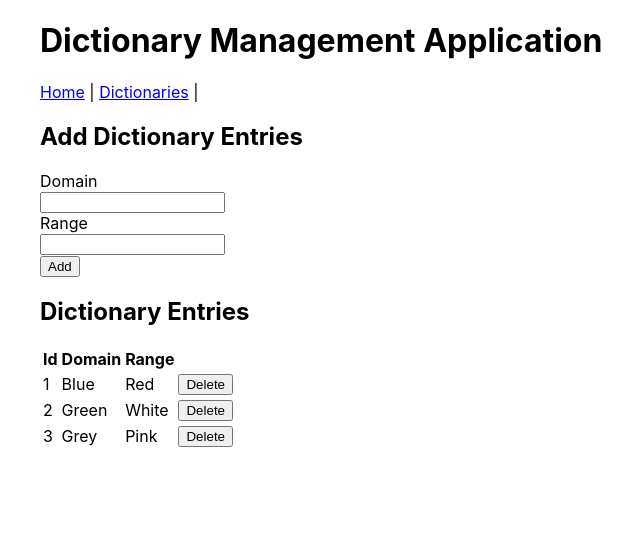
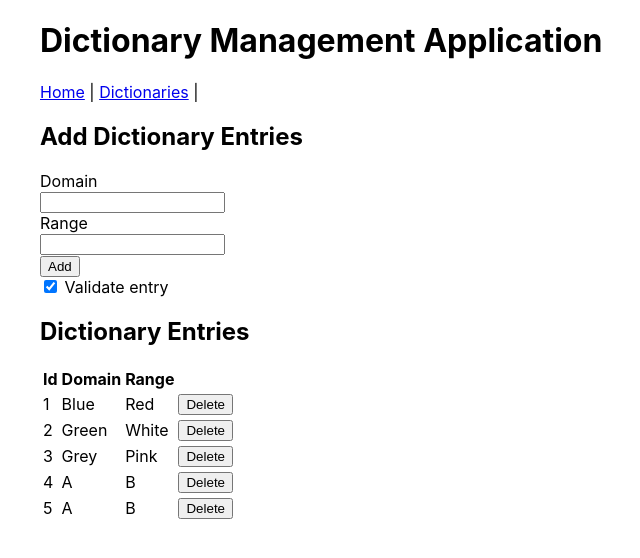
Before and after one commit to radpl/dict-manager, a React (Create React App) app: page /entries/1 in a window 1280 px wide. Shown: the top 558 px of the page, without its empty margins (88-728 px from the left). Built offline with nearby package versions, Linux system fonts and the light colour scheme; data requests are answered from the project's data file.

Commit message:
Error handling in forms

```diff
--- /dev/null
+++ b/src/common/Checkbox.js
@@ -0,0 +1,31 @@
+import React from "react";
+import PropTypes from "prop-types";
+
+const Checkbox = props => {
+  const { name, label, onChange, checked } = props;
+  let formClass = "form-group";
+
+  return (
+    <div className={formClass}>
+      <div>
+        <input
+          type="checkbox"
+          className="form-control"
+          name={name}
+          checked={checked}
+          onChange={onChange}
+        />{" "}
+        {label}
+      </div>
+    </div>
+  );
+};
+
+Checkbox.propTypes = {
+  name: PropTypes.string.isRequired,
+  label: PropTypes.string.isRequired,
+  onChange: PropTypes.func.isRequired,
+  value: PropTypes.string
+};
+
+export default Checkbox;
--- a/src/components/DictList.js
+++ b/src/components/DictList.js
@@ -47,7 +47,7 @@ class DictList extends Component {
 }
 
 DictList.propTypes = {
-  dictionaries: PropTypes.string,
+  dictionaries: PropTypes.array,
   handleDelete: PropTypes.func.isRequired
 };
 
--- a/src/components/EntriesPage.js
+++ b/src/components/EntriesPage.js
@@ -10,11 +10,13 @@ class EntriesPage extends React.Component {
     this.state = {
       entries: null,
       entry: {},
-      dictId: null
+      dictId: null,
+      checked: true
     };
 
     this.handleDelete = this.handleDelete.bind(this);
     this.handleChange = this.handleChange.bind(this);
+    this.handleCheck = this.handleCheck.bind(this);
     this.handleSave = this.handleSave.bind(this);
   }
 
@@ -28,14 +30,17 @@ class EntriesPage extends React.Component {
     });
   };
 
+  handleCheck = event => {
+    const checked = event.target.checked;
+    this.setState({ checked });
+  };
+
   handleSave = async event => {
     event.preventDefault();
+    if (!this.isEntryValid()) return;
+
     const { entry, entries } = this.state;
 
-    const found = entries.find(item => item.domain === entry.domain);
-    if (found) {
-      return;
-    }
     try {
       if (!this.state.dictId) return;
 
@@ -47,13 +52,59 @@ class EntriesPage extends React.Component {
     }
   };
 
-  isEntryValid = (newEntry, existingEntries) => {
+  isEntryValid = () => {
+    const { entry, entries } = this.state;
+    const errors = {};
+    let valid = true;
+
+    if (!this.state.checked) return true;
+
+    //isValue
+    if (!entry.domain) {
+      errors.domain = "Domain is required.";
+      this.setState({ errors });
+      return false;
+    }
+    if (!entry.range) {
+      errors.range = "Range is required.";
+      this.setState({ errors });
+      return false;
+    }
+
     //isDuplicate
+    let found = entries.find(
+      item => item.domain === entry.domain && item.range === entry.range
+    );
+    if (found) {
+      errors.entry = "Error. Duplicate entry found.";
+      this.setState({ errors });
+      return false;
+    }
     //isDuplicateDomain
+    found = entries.find(item => item.domain === entry.domain);
+    if (found) {
+      errors.entry = "Error. Duplicate domain found.";
+      this.setState({ errors });
+      return false;
+    }
     //isCycle
+    found = entries.find(
+      item => item.domain === entry.range && item.range === entry.domain
+    );
+    if (found || entry.domain === entry.range) {
+      errors.entry = "Error. This entry creates cycle.";
+      this.setState({ errors });
+      return false;
+    }
     //isChain
+    found = entries.find(item => item.range === entry.domain);
+    if (found) {
+      errors.entry = "Error. This entry creates chain.";
+      this.setState({ errors });
+      return false;
+    }
 
-    return true;
+    return valid;
   };
 
   handleDelete = async entryId => {
@@ -86,8 +137,11 @@ class EntriesPage extends React.Component {
         <EntryForm
           handleChange={this.handleChange}
           handleSave={this.handleSave}
+          handleCheck={this.handleCheck}
           domain={this.state.entry.domain}
           range={this.state.entry.range}
+          errors={this.state.errors}
+          checked={this.state.checked}
         />
         <EntriesList
           entries={this.state.entries}
--- a/src/components/EntryForm.js
+++ b/src/components/EntryForm.js
@@ -1,11 +1,21 @@
 import React, { Component } from "react";
-//import PropTypes from "prop-types";
+import PropTypes from "prop-types";
 import TextInput from "../common/TextInput";
+import Checkbox from "../common/Checkbox";
+
 //import SelectInput from "../common/SelectInput";
 
 class EntryForm extends Component {
   render() {
-    const { domain, range, handleSave, handleChange, errors = {} } = this.props;
+    const {
+      domain,
+      range,
+      checked,
+      handleSave,
+      handleChange,
+      handleCheck,
+      errors = {}
+    } = this.props;
     return (
       <>
         <h2>Add Dictionary Entries</h2>
@@ -25,10 +35,29 @@ class EntryForm extends Component {
             error={errors.range}
           />
           <button>Add</button>
+          <Checkbox
+            name="validate"
+            label="Validate entry"
+            checked={checked}
+            onChange={handleCheck}
+          />
         </form>
+        {errors && errors.entry && (
+          <div className="input-error">{errors.entry}</div>
+        )}
       </>
     );
   }
 }
 
+EntryForm.propTypes = {
+  domain: PropTypes.string,
+  range: PropTypes.string,
+  checked: PropTypes.bool,
+  handleSave: PropTypes.func.isRequired,
+  handleChange: PropTypes.func.isRequired,
+  handleCheck: PropTypes.func.isRequired,
+  errors: PropTypes.object
+};
+
 export default EntryForm;
--- a/tools/db.json
+++ b/tools/db.json
@@ -27,14 +27,14 @@
     {
       "domain": "A",
       "range": "B",
-      "dictId": "2",
-      "id": 5
+      "dictId": "1",
+      "id": 4
     },
     {
-      "domain": "A1",
+      "domain": "A",
       "range": "B",
-      "dictId": "2",
-      "id": 6
+      "dictId": "1",
+      "id": 5
     }
   ]
 }
```
Also changed, not shown: src/components/EntriesList.js (+18 -12 lines).
